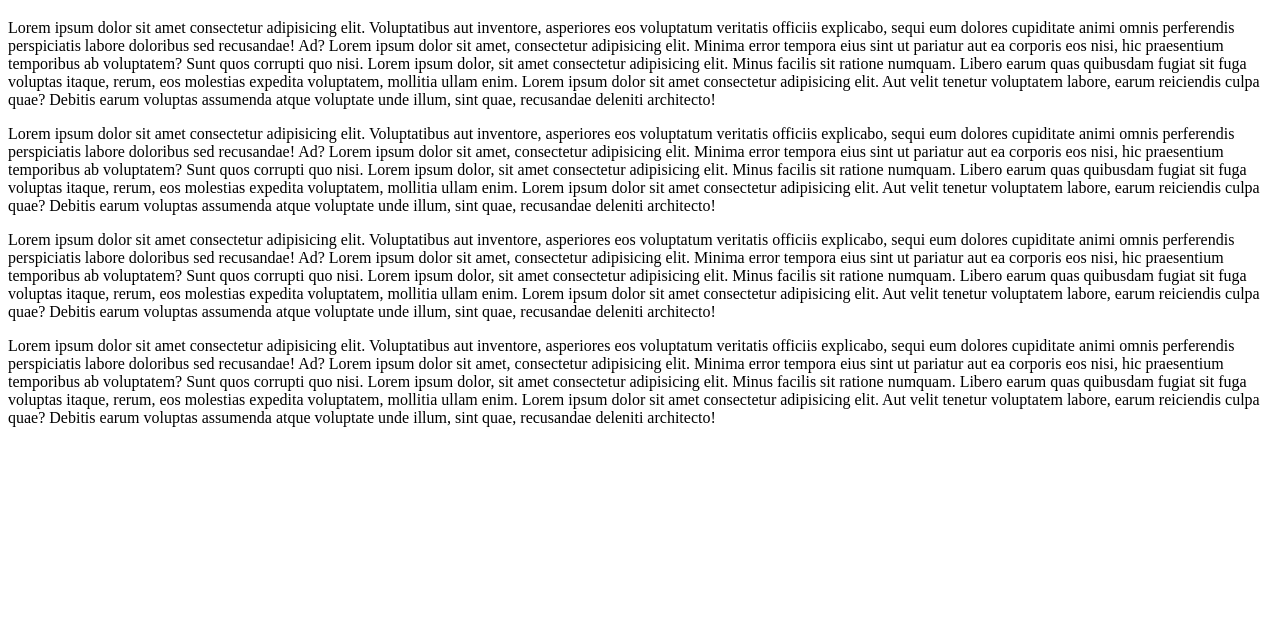
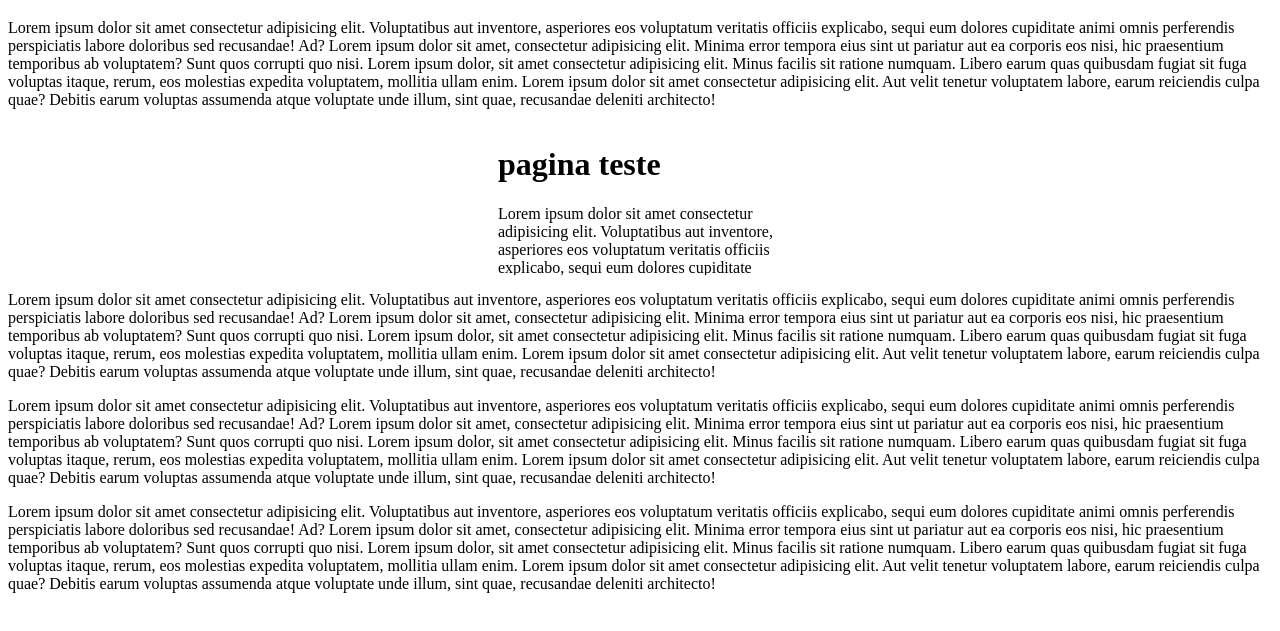
Before and after one commit to franciscojeronimo1/Projetos-Testes, a plain HTML site: page ex024/pagina001.html in a window 1280 px wide. Shown: the part 61-692 px from the top of the page. Drawn offline with Linux system fonts and the light colour scheme.

Commit message:
Update pagina001.html

```diff
--- a/ex024/pagina001.html
+++ b/ex024/pagina001.html
@@ -17,6 +17,8 @@
     <h1>pagina teste</h1>
     <p> Lorem ipsum dolor sit amet consectetur adipisicing elit. Voluptatibus aut inventore, asperiores eos voluptatum veritatis officiis explicabo, sequi eum dolores cupiditate animi omnis perferendis perspiciatis labore doloribus sed recusandae! Ad? Lorem ipsum dolor sit amet, consectetur adipisicing elit. Minima error tempora eius sint ut pariatur aut ea corporis eos nisi, hic praesentium temporibus ab voluptatem? Sunt quos corrupti quo nisi. Lorem ipsum dolor, sit amet consectetur adipisicing elit. Minus facilis sit ratione numquam. Libero earum quas quibusdam fugiat sit fuga voluptas itaque, rerum, eos molestias expedita voluptatem, mollitia ullam enim. Lorem ipsum dolor sit amet consectetur adipisicing elit. Aut velit tenetur voluptatem labore, earum reiciendis culpa quae? Debitis earum voluptas assumenda atque voluptate unde illum, sint quae, recusandae deleniti architecto!</p>
 
+    <iframe src="pagina001.html" frameborder="0"></iframe>
+
     <p> Lorem ipsum dolor sit amet consectetur adipisicing elit. Voluptatibus aut inventore, asperiores eos voluptatum veritatis officiis explicabo, sequi eum dolores cupiditate animi omnis perferendis perspiciatis labore doloribus sed recusandae! Ad? Lorem ipsum dolor sit amet, consectetur adipisicing elit. Minima error tempora eius sint ut pariatur aut ea corporis eos nisi, hic praesentium temporibus ab voluptatem? Sunt quos corrupti quo nisi. Lorem ipsum dolor, sit amet consectetur adipisicing elit. Minus facilis sit ratione numquam. Libero earum quas quibusdam fugiat sit fuga voluptas itaque, rerum, eos molestias expedita voluptatem, mollitia ullam enim. Lorem ipsum dolor sit amet consectetur adipisicing elit. Aut velit tenetur voluptatem labore, earum reiciendis culpa quae? Debitis earum voluptas assumenda atque voluptate unde illum, sint quae, recusandae deleniti architecto!</p>
     <p> Lorem ipsum dolor sit amet consectetur adipisicing elit. Voluptatibus aut inventore, asperiores eos voluptatum veritatis officiis explicabo, sequi eum dolores cupiditate animi omnis perferendis perspiciatis labore doloribus sed recusandae! Ad? Lorem ipsum dolor sit amet, consectetur adipisicing elit. Minima error tempora eius sint ut pariatur aut ea corporis eos nisi, hic praesentium temporibus ab voluptatem? Sunt quos corrupti quo nisi. Lorem ipsum dolor, sit amet consectetur adipisicing elit. Minus facilis sit ratione numquam. Libero earum quas quibusdam fugiat sit fuga voluptas itaque, rerum, eos molestias expedita voluptatem, mollitia ullam enim. Lorem ipsum dolor sit amet consectetur adipisicing elit. Aut velit tenetur voluptatem labore, earum reiciendis culpa quae? Debitis earum voluptas assumenda atque voluptate unde illum, sint quae, recusandae deleniti architecto!</p>
     <p> Lorem ipsum dolor sit amet consectetur adipisicing elit. Voluptatibus aut inventore, asperiores eos voluptatum veritatis officiis explicabo, sequi eum dolores cupiditate animi omnis perferendis perspiciatis labore doloribus sed recusandae! Ad? Lorem ipsum dolor sit amet, consectetur adipisicing elit. Minima error tempora eius sint ut pariatur aut ea corporis eos nisi, hic praesentium temporibus ab voluptatem? Sunt quos corrupti quo nisi. Lorem ipsum dolor, sit amet consectetur adipisicing elit. Minus facilis sit ratione numquam. Libero earum quas quibusdam fugiat sit fuga voluptas itaque, rerum, eos molestias expedita voluptatem, mollitia ullam enim. Lorem ipsum dolor sit amet consectetur adipisicing elit. Aut velit tenetur voluptatem labore, earum reiciendis culpa quae? Debitis earum voluptas assumenda atque voluptate unde illum, sint quae, recusandae deleniti architecto!</p>
```
